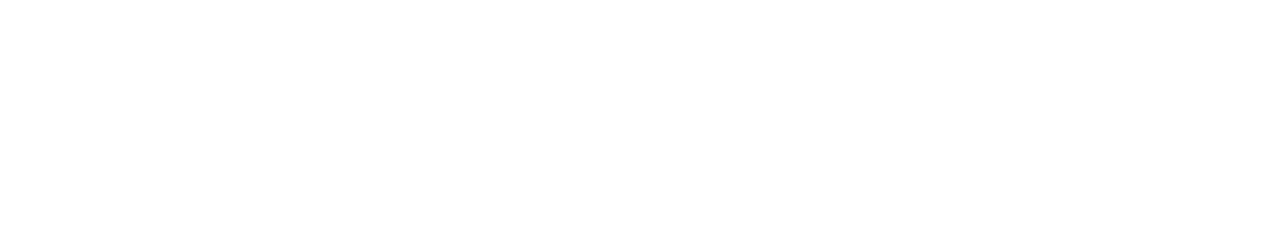
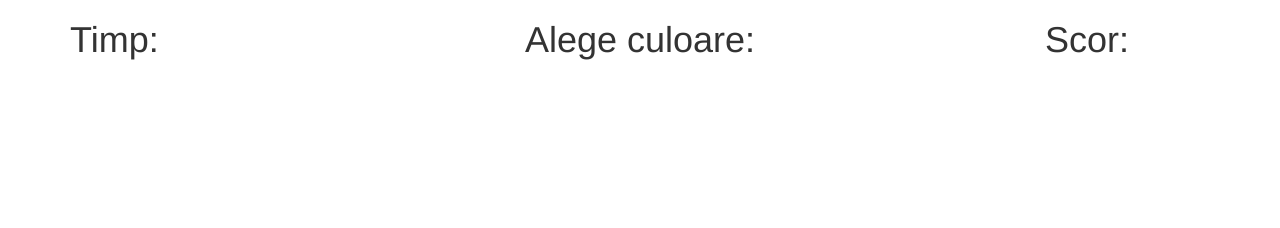
Before and after one commit to hantescu/ColorGame, a plain HTML site: page index.html in a window 1280 px wide. Drawn offline with Linux system fonts and the light colour scheme.

Commit message:
Added canvas

```diff
--- a/index.html
+++ b/index.html
@@ -7,8 +7,34 @@
 </head>
 <body>
 
+<div class="container">
+	<div class="row">
+		<div class="col-sm-4">
+			<h1 id="textTimp">Timp:</h1>
+		</div>
+		<div class="col-sm-4">
+			<center><h1>Alege culoare:</h1></center>
+		</div>
+		<div class="col-sm-2">
+		</div>
+		<div class="col-sm-2">
+			<h1 id="textScor">Scor:</h1>
+		</div>
+	</div>
+
+	<div class="row">
+		<div class="col-sm-4">
+		</div>
+		<div class="col-sm-4">
+			<!-- <h1>test</h1> -->
+			<canvas id="myCanvas"></canvas>
+		</div>
+	</div>
+</div>
+
 <script src="js/jquery-3.1.0.min.js"></script>
 <script src="js/bootstrap.min.js"></script>
+<script src="js/script.js"></script>
 
 </body>
 </html>
```
